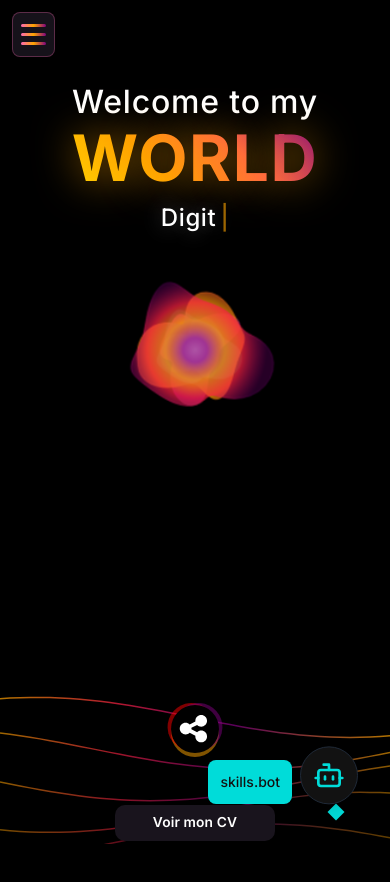
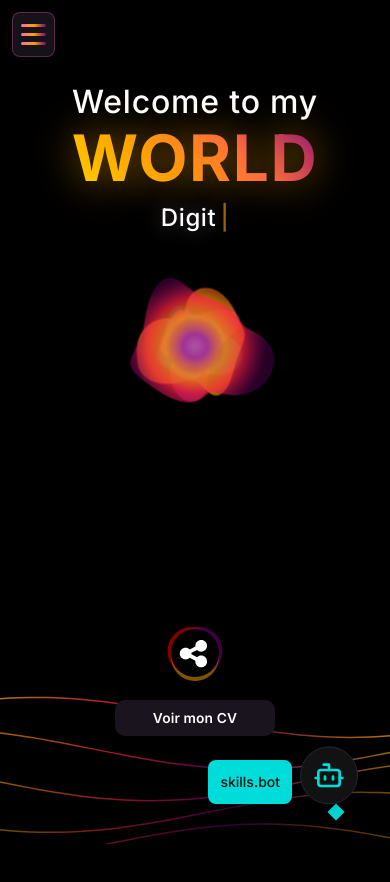
Before and after one commit to Raphael91000/raphbolt, a React (Vite) app: page / in a window 390 px wide. Shown: the top 882 px of the page. Built offline with nearby package versions, Linux system fonts and the light colour scheme.

Commit message:
bouton rsx ajuster

```diff
--- a/src/sections/Home.tsx
+++ b/src/sections/Home.tsx
@@ -588,8 +588,8 @@ const Home: React.FC = () => {
           </div>
         </motion.div>
 
-        {/* Animation fluide plus grosse pour mobile - sous le texte - collée au texte */}
-        <div className="flex justify-center mt-2">
+        {/* Animation fluide plus grosse pour mobile - sous le texte - remontée un peu */}
+        <div className="flex justify-center mt-1">
           <div
             className="pointer-events-none"
             style={{
@@ -602,15 +602,50 @@ const Home: React.FC = () => {
         </div>
       </div>
 
-      {/* Container pour les boutons en bas - Très remontés et quasi-collés */}
-      <div className="absolute left-0 right-0 z-40 bottom-16">
+      {/* Mobile : Bouton réseaux sociaux - plus bas et sans fond blanc */}
+      <div className="sm:hidden absolute z-50" style={{
+        left: '50%',
+        transform: 'translateX(-50%)',
+        bottom: '20%' // Plus bas qu'avant (35% → 32%)
+      }}>
+        <motion.div
+          initial={{ opacity: 0, y: 20 }}
+          animate={{ opacity: 1, y: 0 }}
+          transition={{ duration: 0.8, delay: 0.2 }}
+          style={{
+            opacity: 1,
+            pointerEvents: 'auto'
+          }}
+        >
+          <SocialButtons />
+        </motion.div>
+      </div>
+
+      {/* Mobile : Bouton CV centré au milieu de l'écran, même hauteur que le robot */}
+      <div className="sm:hidden absolute z-40" style={{
+        left: '50%',
+        transform: 'translateX(-50%)',
+        top: '73%' // Position que vous avez modifiée
+      }}>
+        <motion.div
+          initial={{ opacity: 0, y: 20 }}
+          animate={{ opacity: 1, y: 0 }}
+          transition={{ duration: 0.8, delay: 0.4 }}
+          style={{ opacity: canvasOpacity, pointerEvents: 'auto' }}
+        >
+          <CVButton />
+        </motion.div>
+      </div>
+
+      {/* Desktop : boutons empilés comme avant */}
+      <div className="hidden sm:block absolute left-0 right-0 z-40 bottom-8 md:bottom-12 lg:bottom-16">
         {/* Boutons réseaux sociaux */}
         <motion.div
           initial={{ opacity: 0, y: 20 }}
           animate={{ opacity: 1, y: 0 }}
           transition={{ duration: 0.8, delay: 0.2 }}
-          className="w-full flex justify-center"
-          style={{ opacity: canvasOpacity, pointerEvents: 'auto', marginBottom: '4px' }}
+          className="w-full flex justify-center mb-4"
+          style={{ opacity: canvasOpacity, pointerEvents: 'auto' }}
         >
           <SocialButtons />
         </motion.div>
@@ -621,7 +656,7 @@ const Home: React.FC = () => {
           animate={{ opacity: 1, y: 0 }}
           transition={{ duration: 0.8, delay: 0.4 }}
           className="w-full flex justify-center"
-          style={{ opacity: canvasOpacity, pointerEvents: 'auto', marginTop: '-34px' }}
+          style={{ opacity: canvasOpacity, pointerEvents: 'auto' }}
         >
           <CVButton />
         </motion.div>
```
